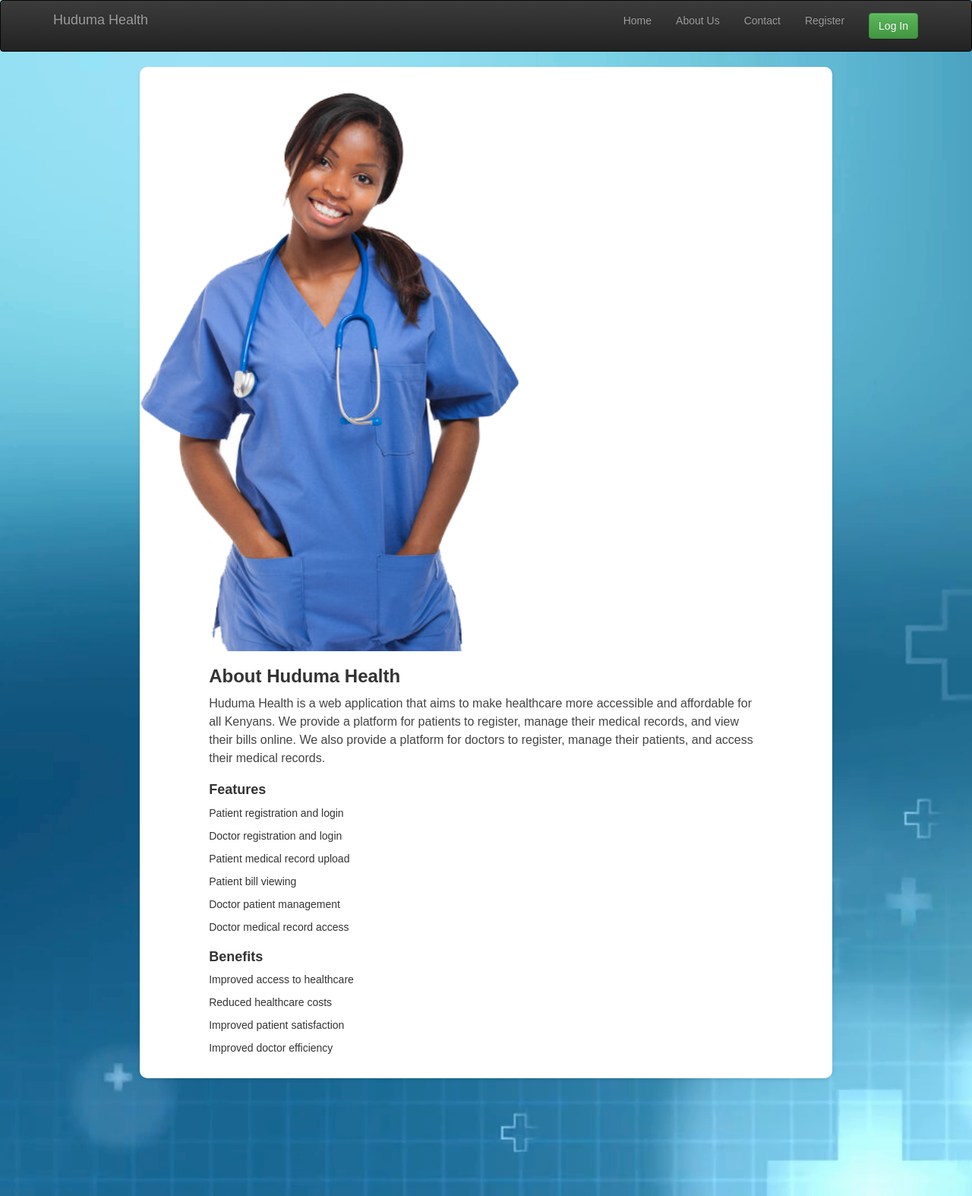
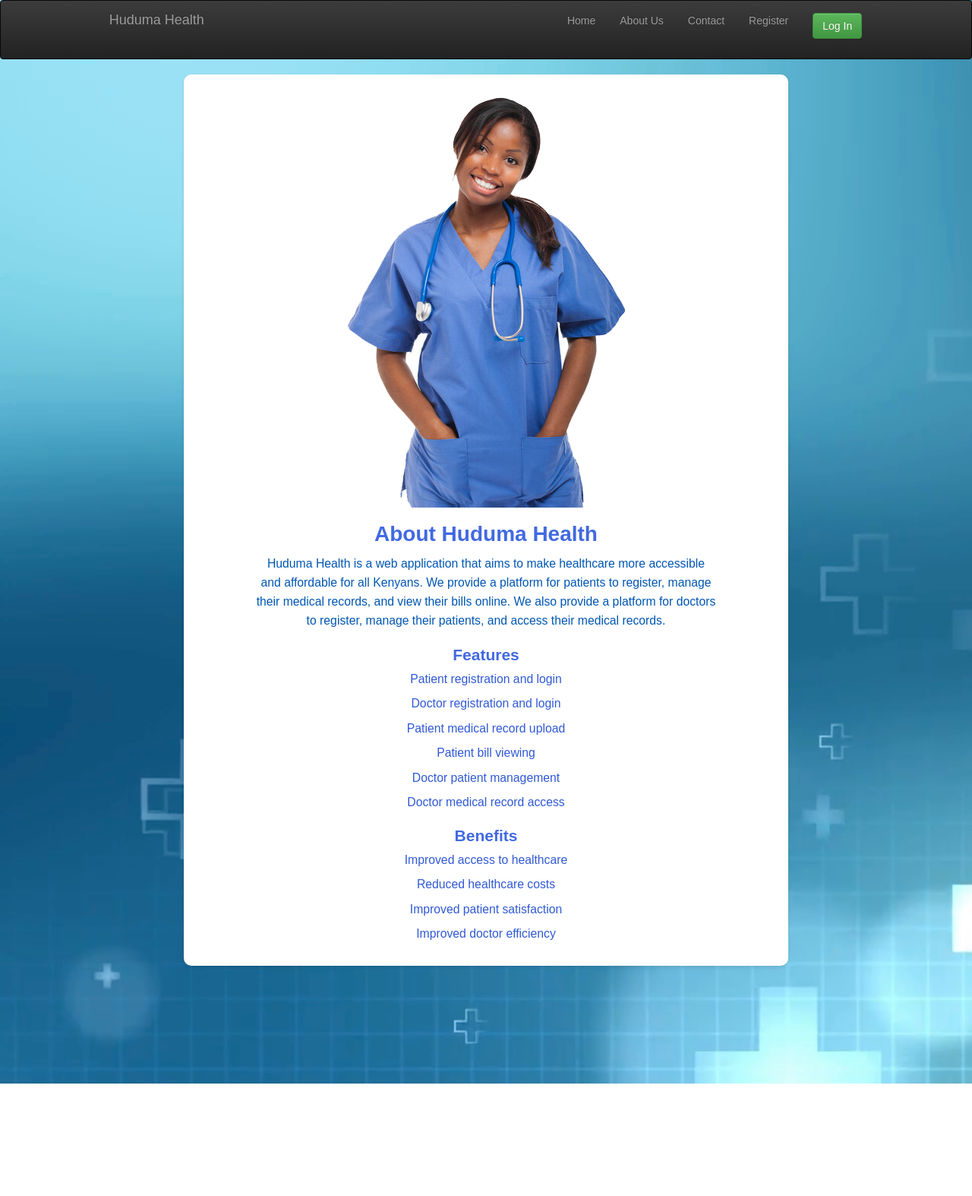
Before and after one commit to ridgebenson/Huduma-Health, a Django app: template account/templates/account/aboutus.html in a window 1280 px wide. Shown: the whole page at 76% size. After the commit the page ends 1426 px from the top, so only its background shows below. Run offline with Django 3.2, Linux system fonts and the light colour scheme; the template is opened without the code that fills it, so the values that code supplies are empty; some libraries are stand-ins or nearby versions.

Commit message:
Added UI to some pages

```diff
--- a/account/templates/account/aboutus.html
+++ b/account/templates/account/aboutus.html
@@ -4,28 +4,82 @@
         <link rel="stylesheet" href="{% static 'css/more.css' %}">
 
     <body style="font-family: sans-serif;">
+    <style>
+        body {
+            font-family: 'Arial', sans-serif;
+            margin: 0;
+            padding: 0;
+            box-sizing: border-box;
+        }
+
+        main {
+            padding: 20px 0;
+            text-align: center;
+        }
+
+        img {
+            max-width: 100%;
+            height: auto;
+        }
+
+        .container {
+            width: 80%;
+            margin: 0 auto;
+        }
+
+        h2 {
+            font-size: 2em;
+            font-weight: bold;
+            color:royalblue;
+        }
+
+        p {
+            font-size: 1.125em;
+            color: #0056b3;
+            line-height: 1.6;
+        }
+
+        h3 {
+            font-size: 1.5em;
+            font-weight: bold;
+            color: royalblue;
+            margin-top: 20px;
+        }
+
+        ul {
+            list-style-type: none;
+            padding: 0;
+            margin: 0;
+        }
+
+        li {
+            margin-bottom: 10px;
+            font-size: 1.125em;
+            color: #3059d5;
+        }
+    </style>
         <main style="padding: 20px 0;">
-         <img src="{% static 'img/abt.png' %}" style="height:auto;width: 500px;" alt="Huduma Health Logo">
-        <div style="width: 80%; margin: 0 auto;">
-            <h2 style="font-size: 24px; font-weight: bold;">About Huduma Health</h2>
-            <p style="font-size: 16px;">Huduma Health is a web application that aims to make healthcare more accessible and affordable for all Kenyans. We provide a platform for patients to register, manage their medical records, and view their bills online. We also provide a platform for doctors to register, manage their patients, and access their medical records.</p>
+             <img src="{% static 'img/abt.png' %}" alt="Huduma Health Logo">
+            <div class="container">
+                <h2>About Huduma Health</h2>
+                <p>Huduma Health is a web application that aims to make healthcare more accessible and affordable for all Kenyans. We provide a platform for patients to register, manage their medical records, and view their bills online. We also provide a platform for doctors to register, manage their patients, and access their medical records.</p>
 
                 <h3>Features</h3>
-            <ul style="list-style-type: none; padding: 0; margin: 0;">
-                <li style="margin-bottom: 10px;">Patient registration and login</li>
-                <li style="margin-bottom: 10px;">Doctor registration and login</li>
-                <li style="margin-bottom: 10px;">Patient medical record upload</li>
-                <li style="margin-bottom: 10px;">Patient bill viewing</li>
-                <li style="margin-bottom: 10px;">Doctor patient management</li>
-                <li style="margin-bottom: 10px;">Doctor medical record access</li>
+                <ul>
+                    <li>Patient registration and login</li>
+                    <li>Doctor registration and login</li>
+                    <li>Patient medical record upload</li>
+                    <li>Patient bill viewing</li>
+                    <li>Doctor patient management</li>
+                    <li>Doctor medical record access</li>
                 </ul>
 
                 <h3>Benefits</h3>
-            <ul style="list-style-type: none; padding: 0; margin: 0;">
-                <li style="margin-bottom: 10px;">Improved access to healthcare</li>
-                <li style="margin-bottom: 10px;">Reduced healthcare costs</li>
-                <li style="margin-bottom: 10px;">Improved patient satisfaction</li>
-                <li style="margin-bottom: 10px;">Improved doctor efficiency</li>
+                <ul>
+                    <li>Improved access to healthcare</li>
+                    <li>Reduced healthcare costs</li>
+                    <li>Improved patient satisfaction</li>
+                    <li>Improved doctor efficiency</li>
                 </ul>
             </div>
         </main>
--- a/appointment/templates/appointment/appointment_list.html
+++ b/appointment/templates/appointment/appointment_list.html
@@ -3,6 +3,9 @@
 
 
 {% block content %}
+
+    <body style="background-image: url('/static/img/bg00.png');background-size: cover;">
+
         <div class="container">
             <h2>Your Appointments</h2>
             <div>
@@ -42,4 +45,5 @@
                 {% endif %}
             </div>
         </div>
+    </body>
 {% endblock %}
--- a/appointment/templates/appointment/payment_invoice.html
+++ b/appointment/templates/appointment/payment_invoice.html
@@ -3,6 +3,8 @@
 {% load bootstrap3 %}
 
 {% block content %}
+    <body style="background-image: url('/static/img/bg00.png');background-size: cover;">
+
         <div class="row">
             <div class="col-md-12">
                 <h3>Your Payments & Invoices</h3>
@@ -27,4 +29,5 @@
                 </div>
             </div>
         </div>
+    </body>
 {% endblock %}
--- a/templates/base.html
+++ b/templates/base.html
@@ -23,10 +23,9 @@
 
   <body>
 
-    <nav class="navbar navbar-inverse" role="navigation" id="navbar">
+    <nav class="navbar navbar-inverse" role="navigation" id="navbar" >
         <div class="container">
             <a class="navbar-brand mynav" href="{% url 'account:home' %}">Huduma Health</a>
-
                 <ul class="nav navbar-nav navbar-right mynav">
                     {% if user.is_authenticated %}
                         {% if user.is_doctor %}
@@ -84,5 +83,4 @@
         </div>
     <canvas id="canvas"></canvas>
   </body>
-
 </html>
--- a/user_profile/templates/user_profile/profile.html
+++ b/user_profile/templates/user_profile/profile.html
@@ -3,6 +3,7 @@
 
 
 {% block content %}
+    <body style="background-image: url('/static/img/bg00.png');background-size: cover;">
         <div class="container">
             <h2>Hello, {{ user.username }}</h2>
             <form method="POST">
@@ -11,4 +12,5 @@
                 <input type="submit" value="Update" class="btn btn-default">
             </form>
         </div>
+    </body>
 {% endblock %}
```
Also changed, not shown: account/templates/account/home.html (+4 -3 lines), db.sqlite3. Lines whose indentation alone changed are shown as unchanged.
